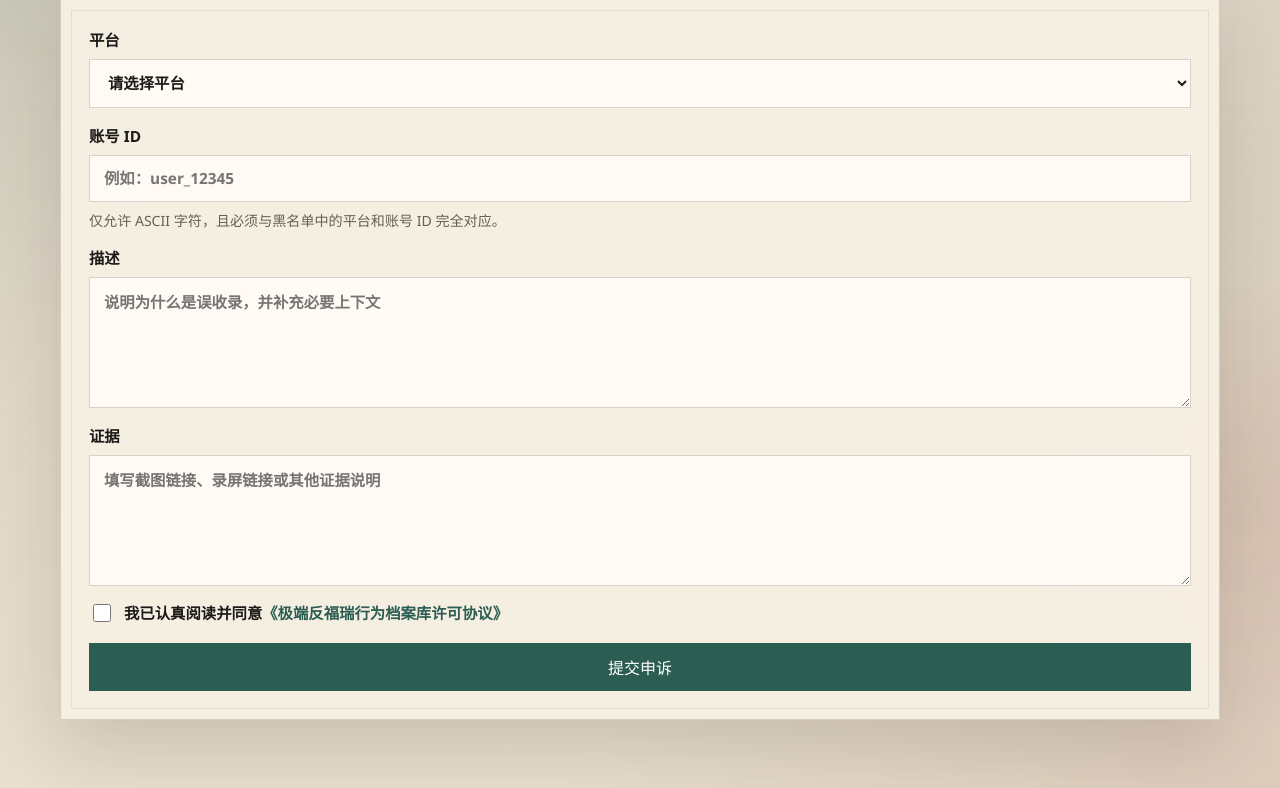
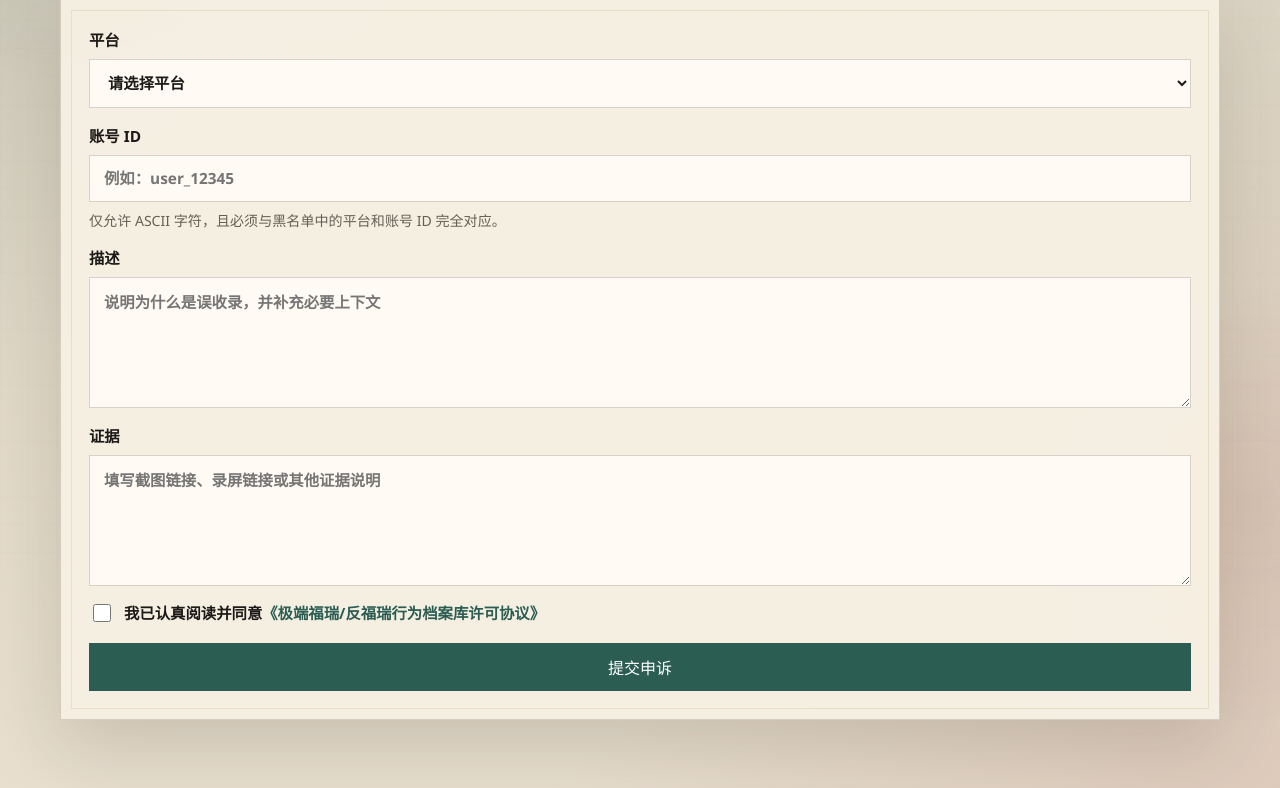
Before and after one commit to xingji-studio/FurryBlackListSystem, a Python web app: template blacklist_site/templates/public/appeal.html in a window 1280 px wide. Shown: the part 232-1020 px from the top of the page. Run offline with Jinja, Linux system fonts and the light colour scheme; the template is opened without the code that fills it, so the values that code supplies are empty; some web fonts are replaced.

Commit message:
圈内人给力点

```diff
--- a/blacklist_site/security.py
+++ b/blacklist_site/security.py
@@ -77,7 +77,7 @@ def validate_evidence(evidence: str) -> str:
 
 def validate_license_agreement(agreed_value: str) -> None:
     if agreed_value != "yes":
-        raise ValueError("请先阅读并同意《极端反福瑞行为档案库许可协议》。")
+        raise ValueError("请先阅读并同意《极端福瑞/反福瑞行为档案库许可协议》。")
 
 
 def validate_report_images(files: list[Any]) -> list[dict[str, str | bytes]]:
--- a/blacklist_site/templates/admin/login.html
+++ b/blacklist_site/templates/admin/login.html
@@ -5,7 +5,7 @@
   <section class="login-panel dossier">
     <span class="eyebrow">后台审核端</span>
     <h1>管理员登录</h1>
-    <p>登录后可以审核举报、审核申诉，并维护针对极端反福瑞行为的在案记录。</p>
+    <p>登录后可以审核举报、审核申诉，并维护针对极端福瑞/反福瑞行为的在案记录。</p>
     <p class="field-hint">当前设备登录成功后，10 分钟内无需再次输入账号和密码。</p>
     <form class="form-panel compact" method="post">
       <input type="hidden" name="csrf_token" value="{{ csrf_token() }}">
--- a/blacklist_site/templates/public/appeal.html
+++ b/blacklist_site/templates/public/appeal.html
@@ -30,7 +30,7 @@
     </label>
     <label class="consent-check">
       <input name="license_agreement" type="checkbox" value="yes" required>
-      <span>我已认真阅读并同意<a class="text-link" href="https://docs.xingjisoft.com/licenses/AEAB_EULA.html" target="_blank" rel="noopener noreferrer">《极端反福瑞行为档案库许可协议》</a></span>
+      <span>我已认真阅读并同意<a class="text-link" href="https://docs.xingjisoft.com/licenses/AEAB_EULA.html" target="_blank" rel="noopener noreferrer">《极端福瑞/反福瑞行为档案库许可协议》</a></span>
     </label>
     <button class="primary-button" type="submit">提交申诉</button>
   </form>
--- a/blacklist_site/templates/public/index.html
+++ b/blacklist_site/templates/public/index.html
@@ -1,5 +1,5 @@
 {% extends "base.html" %}
-{% block title %}极端反福瑞档案库 - 福瑞联合净网行动{% endblock %}
+{% block title %}极端福瑞/反福瑞档案库 - 福瑞联合净网行动{% endblock %}
 {% block content %}
 <main class="hero hero-home">
   <section class="hero-copy dossier">
```
